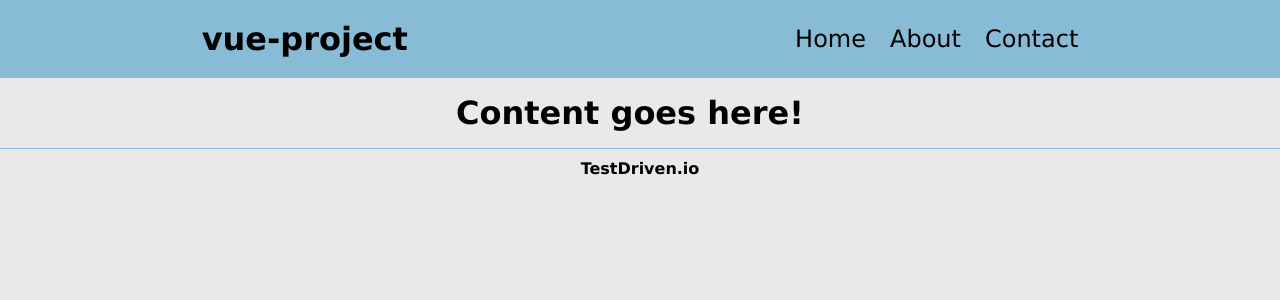
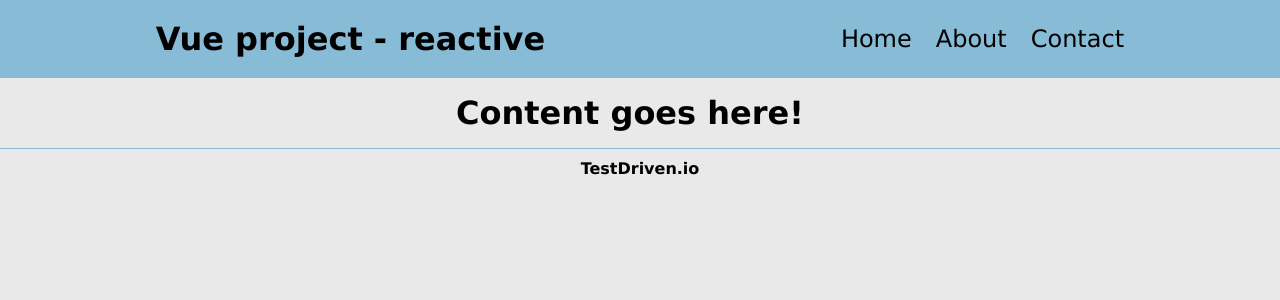
Before and after one commit to ezjung/vue-testdrivenIo, a Vue app: page / in a window 1280 px wide. Shown: the top 300 px of the page. Built offline with nearby package versions, Linux system fonts and the light colour scheme.

Commit message:
2.17-start: Props & pass props on Unit test

```diff
--- a/src/App.vue
+++ b/src/App.vue
@@ -1,12 +1,18 @@
 <script setup>
+import { ref } from '@vue/reactivity'
 import AppHeader from '@/components/AppHeader.vue';
 import AppContent from '@/components/AppContent.vue';
 import AppFooter from '@/components/AppFooter.vue';
+
+const headerTitle = ref('Vue project - reactive')
+
 </script>
 
 <template>
   <header>
-    <AppHeader />
+    <!-- <AppHeader title="Vue project - static" /> -->
+    <!-- <AppHeader :title="'Vue project - static via binding'" /> -->
+    <AppHeader :title="headerTitle" />
   </header>
 
   <main>
--- a/src/components/AppHeader.vue
+++ b/src/components/AppHeader.vue
@@ -1,7 +1,9 @@
 <script setup>
-import { ref } from '@vue/reactivity'
 
-const title = ref('vue-project')
+const props = defineProps({
+  title: {type: String, required: true}
+})
+
 </script>
 
 <template>
```
Also changed, not shown: 1 other file (tests, documents, lock files or other folders).
